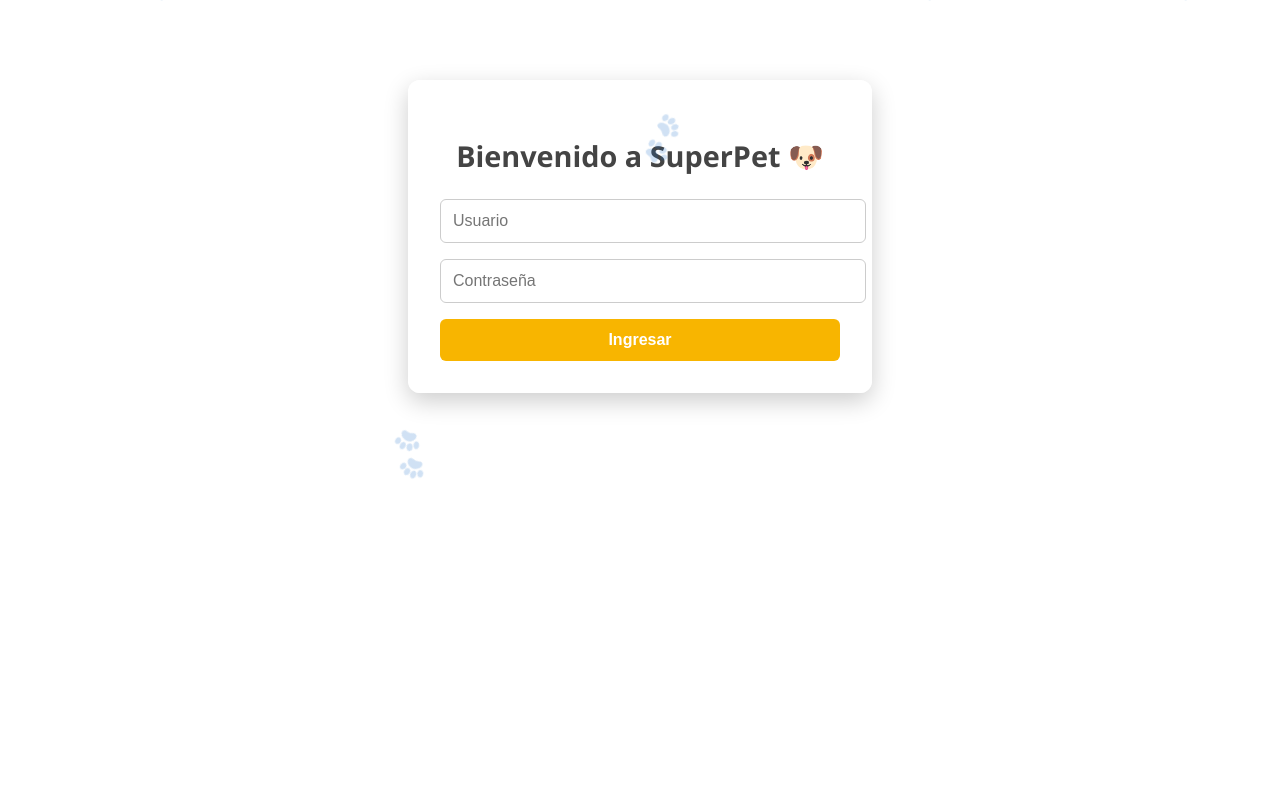
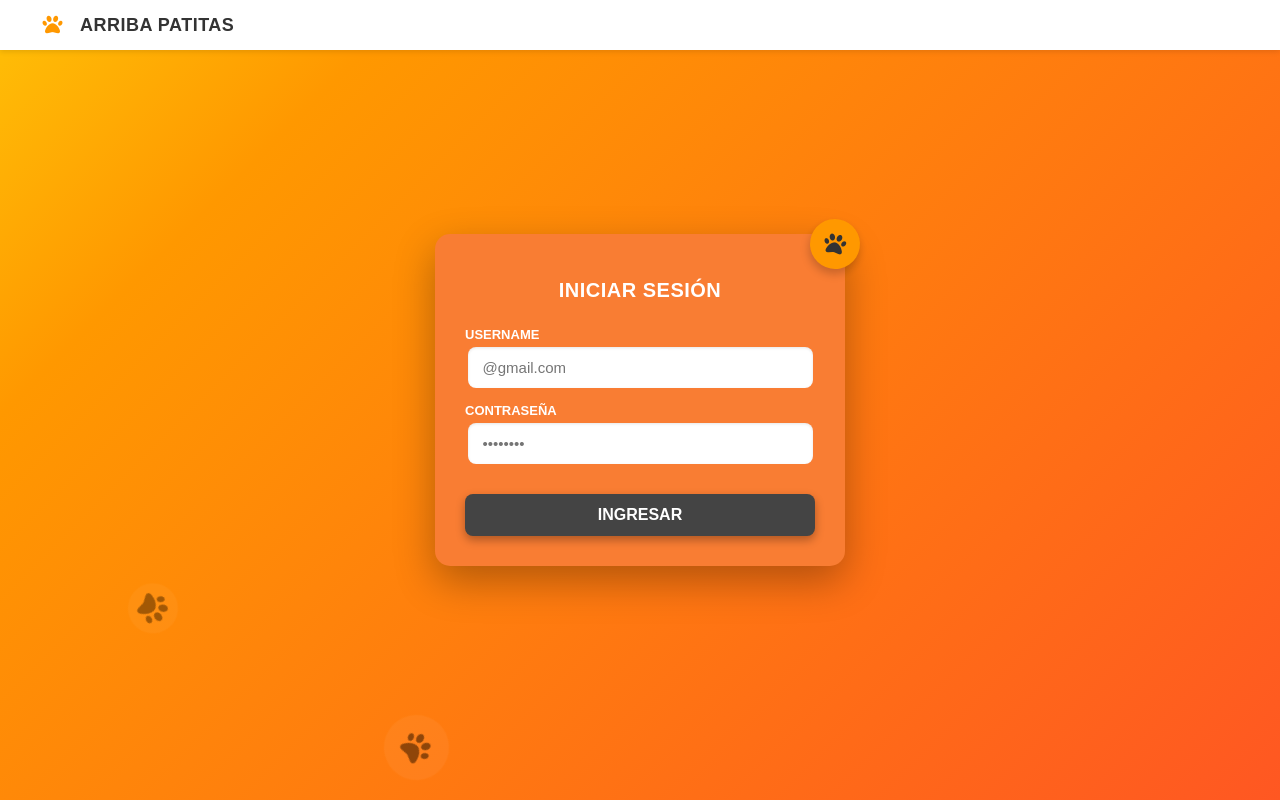
Before and after one commit to Bridget-Diaz/ArribaPatitasFrontend, an Angular app: page /login in a window 1280 px wide. Built offline with nearby package versions, Linux system fonts and the light colour scheme.

Commit message:
LoginDesign

```diff
--- a/src/app/login/login.component.css
+++ b/src/app/login/login.component.css
@@ -1,109 +1,252 @@
-@keyframes slideIn {
-  from {
-    transform: translateY(50px);
-    opacity: 0;
-  }
-  to {
-    transform: translateY(0);
-    opacity: 1;
-  }
+:host {
+    --bg-dark-end: #FF5722;
+    --bg-light-start: #FF9800;
+    --bg-yellow-corner: #FFC107;
+    --accent: #FF5722;
+    --text-dark: #333333;
+    --form-bg: #F97D33;
+    --white: #ffffff;
+    --dark-button: #444444;
+    --page-bg: #F5F5F5;
+    --text-light: var(--white);
+    --paw-color: rgba(255, 255, 255, 0.1);
+
+    display: flex;
+    justify-content: center;
+    align-items: center;
+    height: 100vh;
+    width: 100%;
+    font-family: "Poppins", sans-serif;
+    background-color: var(--page-bg);
+    overflow: hidden;
+    position: relative;
 }
 
-.login-container {
-  max-width: 400px;
-  margin: auto;
-  margin-top: 10vh;
-  padding: 2rem;
-  background-color: rgba(255, 255, 255, 0.9);
-  border-radius: 12px;
-  box-shadow: 0 8px 24px rgba(0, 0, 0, 0.2);
-  text-align: center;
-  animation: slideIn 0.8s ease-out;
+
+.background-gradient {
+    position: fixed;
+    left: 0;
+    top: 0;
+    width: 100%;
+    height: 100%;
+    background: linear-gradient(135deg, var(--bg-yellow-corner) 0%, var(--bg-light-start) 20%, var(--bg-dark-end) 100%);
+    z-index: 1;
+    display: block;
 }
 
+
+.brand-fixed {
+    position: fixed;
+    top: 0;
+    left: 0;
+    right: 0;
+    height: 50px;
+    display: flex;
+    align-items: center;
+    padding: 0 40px;
+    gap: 15px;
+    z-index: 20;
+    background-color: var(--white);
+    box-shadow: 0 2px 5px rgba(0, 0, 0, 0.1);
+}
+
+.brand-fixed .logo-icon {
+    color: var(--bg-light-start);
+    font-size: 20px;
+}
+
+.brand-fixed span {
+    font-weight: 600;
+    color: var(--text-dark);
+    font-size: 18px;
+    letter-spacing: 0.5px;
+}
+
+
+.login-container {
+    max-width: 350px;
+    width: 90%;
+    padding: 40px 30px 30px;
+    background-color: var(--form-bg);
+    border-radius: 15px;
+    box-shadow: 0 15px 40px rgba(0, 0, 0, 0.3);
+    text-align: center;
+    position: relative;
+    z-index: 10;
+    animation: slideIn 0.6s ease-out;
+    border: none;
+}
+
+.paw-icon-top {
+    display: flex;
+    position: absolute;
+    top: -15px;
+    right: -15px;
+    width: 50px;
+    height: 50px;
+    align-items: center;
+    justify-content: center;
+    border-radius: 50%;
+    background-color: var(--bg-light-start);
+    box-shadow: 0 5px 10px rgba(0, 0, 0, 0.2);
+    transform: rotate(10deg);
+    z-index: 12;
+}
+.paw-icon-top i {
+    color: var(--text-dark);
+    font-size: 22px;
+}
+
+
 .login-container h2 {
-  margin-bottom: 1.5rem;
-  color: #444;
-  font-size: 1.8rem;
-  animation: slideIn 1s ease-out;
+    margin-top: 5px;
+    margin-bottom: 25px;
+    color: var(--text-light);
+    font-size: 20px;
+    font-weight: 700;
+    letter-spacing: 0.5px;
+    text-transform: uppercase;
+}
+
+.form-field-label {
+    display: block;
+    text-align: left;
+    font-size: 13px;
+    font-weight: 600;
+    color: var(--text-light);
+    margin-bottom: 5px;
+    margin-top: 15px;
+    text-transform: uppercase;
+    position: static;
 }
 
 .login-container input {
-  width: 100%;
-  padding: 12px;
-  margin-bottom: 1rem;
-  border: 1px solid #ccc;
-  border-radius: 6px;
-  font-size: 1rem;
-  transition: all 0.3s ease;
-  animation: slideIn 1.2s ease-out;
+    width: 90%;
+    padding: 12px 15px;
+    border: none;
+    background: var(--white);
+    border-radius: 8px;
+    font-size: 15px;
+    font-weight: 500;
+    color: var(--text-dark);
+    transition: all 0.3s ease;
+    box-shadow: 0 1px 3px rgba(0, 0, 0, 0.1) inset;
 }
 
 .login-container input:focus {
-  border-color: #f8b500;
-  box-shadow: 0 0 5px rgba(248, 181, 0, 0.5);
+    background: var(--white);
+    box-shadow: 0 1px 3px rgba(0, 0, 0, 0.1) inset, 0 0 0 2px var(--accent);
+    outline: none;
 }
 
 .login-container button {
-  width: 100%;
-  padding: 12px;
-  background-color: #f8b500;
-  color: white;
-  border: none;
-  border-radius: 6px;
-  font-size: 1rem;
-  font-weight: bold;
-  cursor: pointer;
-  transition: background-color 0.3s ease, transform 0.2s ease;
-  animation: slideIn 1.4s ease-out;
+    width: 100%;
+    padding: 12px;
+    background-color: var(--dark-button);
+    color: var(--white);
+    border: none;
+    border-radius: 8px;
+    font-size: 16px;
+    font-weight: 700;
+    cursor: pointer;
+    margin-top: 30px;
+    box-shadow: 0 4px 10px rgba(0, 0, 0, 0.3);
+    transition: background-color 0.2s ease, box-shadow 0.2s ease, transform 0.1s ease;
 }
 
 .login-container button:hover {
-  background-color: #e09e00;
-  transform: scale(1.05);
+    background-color: #333333;
+    transform: translateY(-1px);
+    box-shadow: 0 6px 12px rgba(0, 0, 0, 0.4);
 }
 
-body {
-  margin: 0;
-  padding: 0;
-  background: linear-gradient(135deg, #fff8dc, #ffe4b5);
-  overflow: hidden;
-  font-family: 'Segoe UI', Tahoma, Geneva, Verdana, sans-serif;
-}
 
-:host {
-  display: block;
-  height: 100vh;
-  width: 100%;
-}
-
-.paw-background {
-  position: fixed;
-  top: 0;
-  left: 0;
-  width: 100%;
-  height: 100%;
-  pointer-events: none;
-  overflow: hidden;
-  z-index: 0;
+.paw-container {
+    position: fixed;
+    top: 0;
+    left: 0;
+    width: 100%;
+    height: 100%;
+    overflow: hidden;
+    z-index: 5;
+    display: block;
 }
 
 .paw {
-  position: absolute;
-  top: -50px;
-  font-size: 2.5rem;
-  opacity: 0.2;
-  animation: floatPaw 5s linear infinite;
+    position: absolute;
+    bottom: -100px;
+    width: 50px;
+    height: 50px;
+    border-radius: 50%;
+    background-color: var(--paw-color);
+    animation: animatePaws 15s linear infinite;
 }
 
-@keyframes floatPaw {
-  0% {
-    transform: translateY(0) rotate(0deg);
-  }
-  50% {
-    transform: translateY(50vh) rotate(180deg);
-  }
-  100% {
-    transform: translateY(100vh) rotate(360deg);
-  }
+.paw::before {
+    content: "\f1b0"; /* Icono de huella */
+    font-family: "Font Awesome 6 Free";
+    font-weight: 900;
+    position: absolute;
+    top: 50%;
+    left: 50%;
+    transform: translate(-50%, -50%) rotate(0deg);
+    font-size: 30px;
+    color: inherit;
 }
+
+.paw:nth-child(2) {
+    width: 65px;
+    height: 65px;
+    animation-duration: 20s;
+    animation-delay: 2s;
+    opacity: 0.8;
+}
+
+.paw:nth-child(3) {
+    width: 40px;
+    height: 40px;
+    animation-duration: 18s;
+    animation-delay: 4s;
+    opacity: 0.7;
+}
+
+.paw:nth-child(4) {
+    width: 55px;
+    height: 55px;
+    animation-duration: 25s;
+    animation-delay: 6s;
+    opacity: 0.9;
+}
+
+.paw:nth-child(5) {
+    width: 70px;
+    height: 70px;
+    animation-duration: 16s;
+    animation-delay: 8s;
+    opacity: 0.85;
+}
+
+@keyframes animatePaws {
+    0% {
+        transform: translateY(0) rotate(0deg);
+        opacity: 0.5;
+    }
+    50% {
+        opacity: 0.3;
+    }
+    100% {
+        transform: translateY(-100vh) rotate(360deg);
+        opacity: 0;
+    }
+}
+
+@keyframes slideIn {
+    from {
+        transform: translateY(30px);
+        opacity: 0;
+    }
+    to {
+        transform: translateY(0);
+        opacity: 1;
+    }
+}
--- a/src/app/login/login.component.html
+++ b/src/app/login/login.component.html
@@ -1,18 +1,38 @@
-<div class="login-container">
-  <h2>Bienvenido a SuperPet 🐶</h2>
-  <form (ngSubmit)="login()">
-    <input type="text" [(ngModel)]="username" name="username" placeholder="Usuario" required />
-    <input type="password" [(ngModel)]="password" name="password" placeholder="Contraseña" required />
-    <button type="submit">Ingresar</button>
-  </form>
+<link rel="stylesheet" href="https://cdnjs.cloudflare.com/ajax/libs/font-awesome/6.4.2/css/all.min.css">
 
-  <!--fondo de huellitas uwu-->
-  <div class="paw-background">
-  <div class="paw" style="left: 10%; animation-delay: 0s;">🐾</div>
-  <div class="paw" style="left: 30%; animation-delay: 2s;">🐾</div>
-  <div class="paw" style="left: 50%; animation-delay: 4s;">🐾</div>
-  <div class="paw" style="left: 70%; animation-delay: 6s;">🐾</div>
-  <div class="paw" style="left: 90%; animation-delay: 8s;">🐾</div>
+<!-- 0. FONDO DEGRADADO -->
+<div class="background-gradient"></div>
+
+<!-- 1. HUELLAS FLOTANTES (EN TODO EL FONDO) -->
+<div class="paw-container">
+  <div class="paw" style="left: 10%; animation-delay: 0s;"></div>
+  <div class="paw" style="left: 30%; animation-delay: 2s;"></div>
+  <div class="paw" style="left: 50%; animation-delay: 4s;"></div>
+  <div class="paw" style="left: 70%; animation-delay: 6s;"></div>
+  <div class="paw" style="left: 90%; animation-delay: 8s;"></div>
 </div>
 
+<!-- 2. CABECERA FIJA -->
+<div class="brand-fixed">
+  <i class="fa-solid fa-paw logo-icon"></i>
+  <span>ARRIBA PATITAS</span>
 </div>
+
+<!-- 3. CONTENEDOR DEL FORMULARIO -->
+<div class="login-container">
+  <div class="paw-icon-top">
+    <i class="fa-solid fa-paw"></i>
+  </div>
+
+  <h2>INICIAR SESIÓN</h2>
+
+  <form (ngSubmit)="login()">
+    <label class="form-field-label">USERNAME</label>
+    <input type="text" [(ngModel)]="username" name="username" placeholder="@gmail.com" required />
+
+    <label class="form-field-label">CONTRASEÑA</label>
+    <input type="password" [(ngModel)]="password" name="password" placeholder="••••••••" required />
+
+    <button type="submit">INGRESAR</button>
+  </form>
+</div>
```
